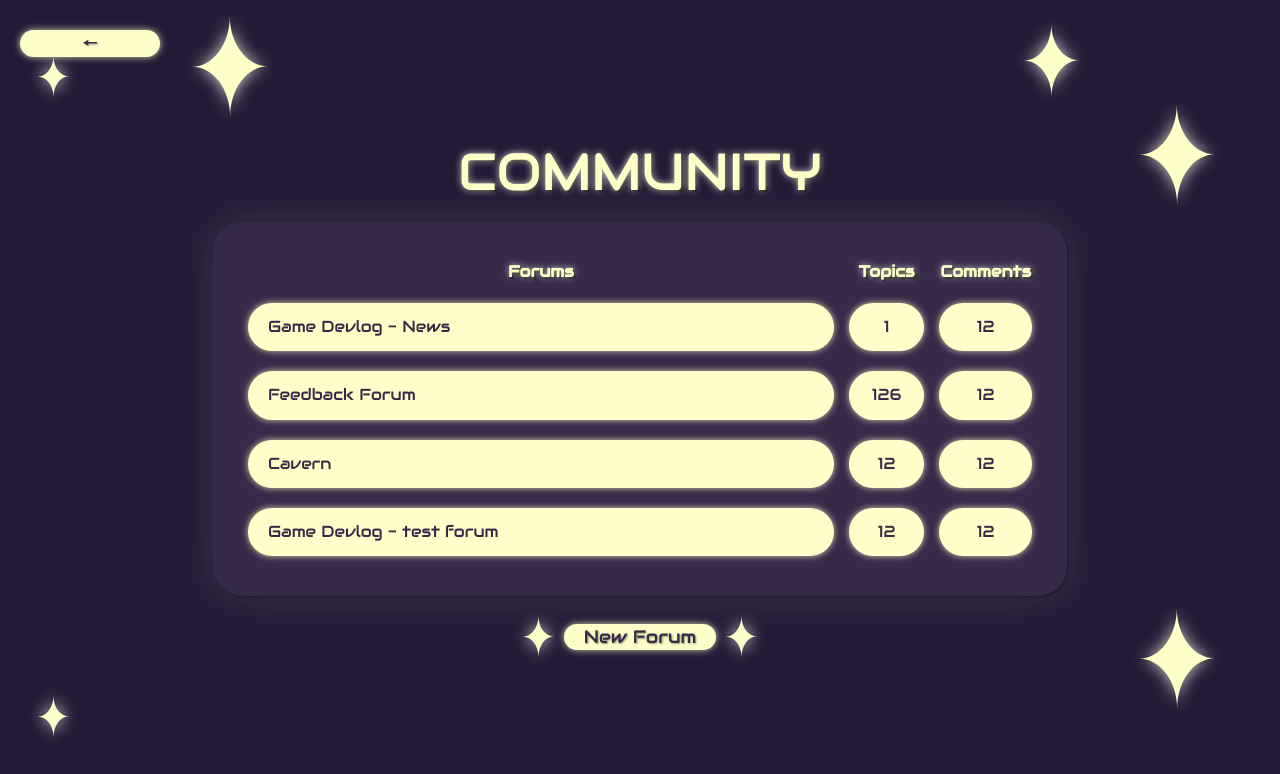
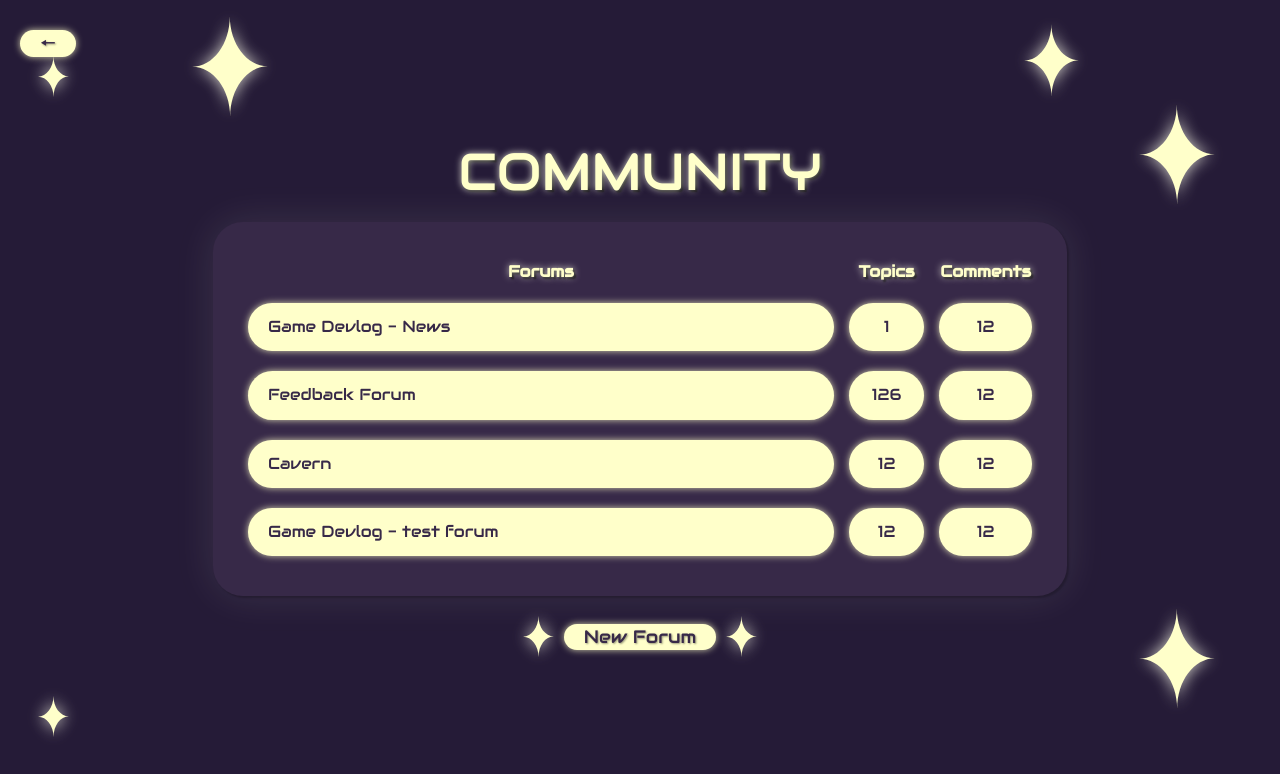
Before and after one commit to aranion/game_andromeda, a React (Vite) app in the folder packages/client/: page /Forum in a window 1280 px wide. Shown: the top 774 px of the page. Built offline with nearby package versions, Linux system fonts and the light colour scheme; no server answers.

Commit message:
fix button__back

```diff
--- a/packages/client/src/components/Button/styles.css
+++ b/packages/client/src/components/Button/styles.css
@@ -16,4 +16,5 @@
   position: absolute;
   left: 20px;
   top: 30px;
+  min-width: 45px;
 }
```
